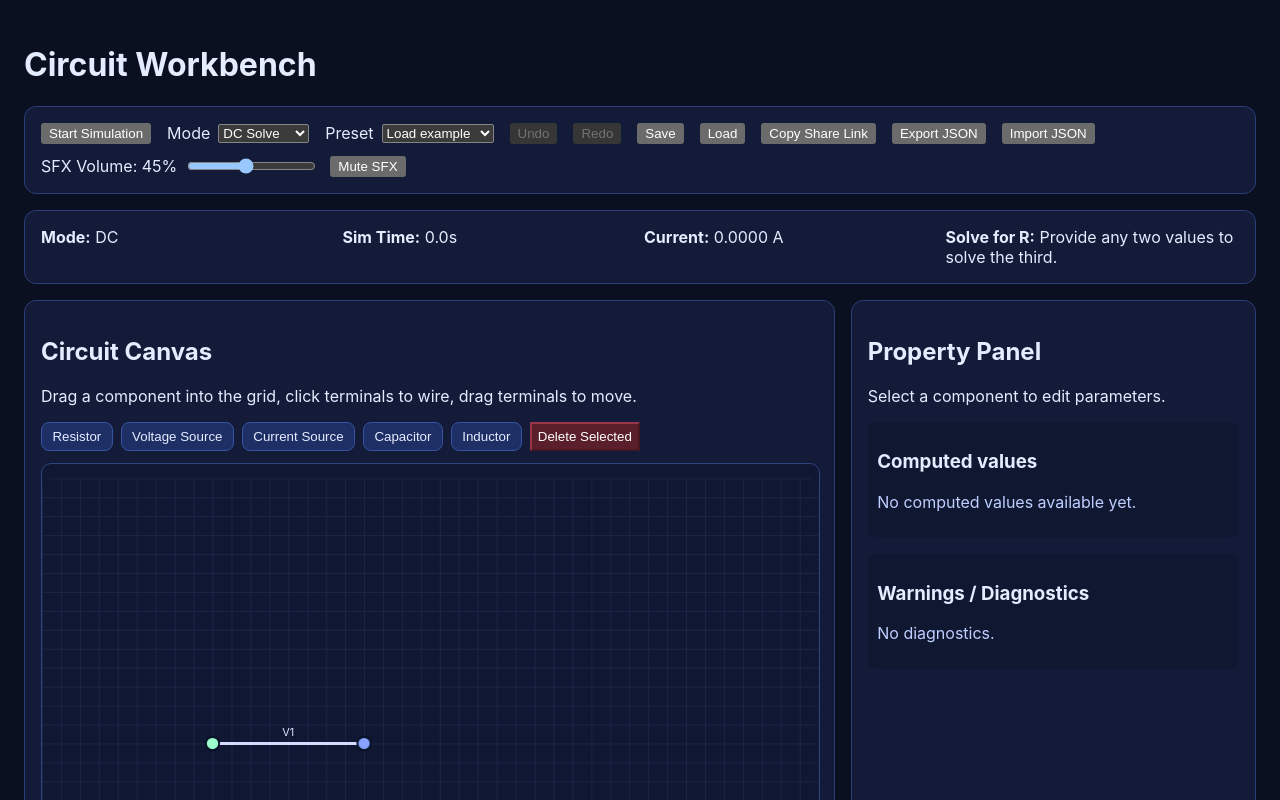
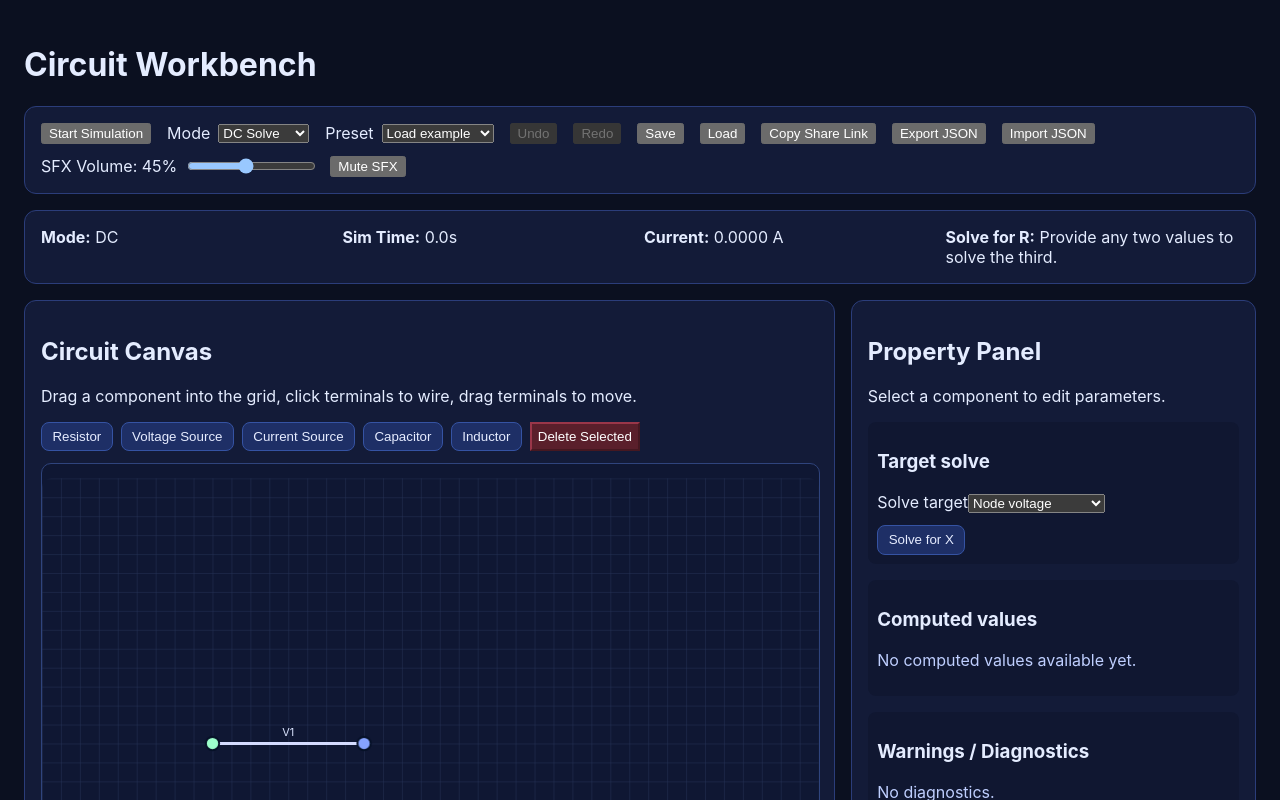
Before and after one commit to TheRealBasic/improved-succotash, a React (Vite) app: page / in a window 1280 px wide. Shown: the top 800 px of the page. Built offline with nearby package versions, Linux system fonts and the light colour scheme.

Commit message:
Add target-based solve workflow in property panel

```diff
--- a/src/components/PropertyPanel.tsx
+++ b/src/components/PropertyPanel.tsx
@@ -1,5 +1,5 @@
 import { useEffect, useMemo, useState } from 'react';
-import type { CircuitComponent, SolveCircuitResult, ValueMetadata } from '../engine/model';
+import type { CircuitComponent, SolveCircuitResult, SolveTarget, TargetSolveResult, ValueMetadata } from '../engine/model';
 import { ANIMATION_MS } from '../styles/animations';
 
 const PREFIX_FACTORS = {
@@ -14,7 +14,12 @@ type Prefix = keyof typeof PREFIX_FACTORS;
 
 type PropertyPanelProps = {
   selectedComponent?: CircuitComponent;
+  selectedNodeId?: string;
   solved: SolveCircuitResult;
+  targetResult?: TargetSolveResult;
+  selectedTarget: SolveTarget;
+  onChangeSelectedTarget: (target: SolveTarget) => void;
+  onSolveForTarget: () => void;
   onUpdateComponentValue: (componentId: string, valueKey: 'resistance' | 'capacitance' | 'inductance' | 'voltage' | 'current', value: number) => void;
   onValueApplied: () => void;
 };
@@ -44,11 +49,13 @@ const getEditableField = (
   }
 };
 
-export const PropertyPanel = ({ selectedComponent, solved, onUpdateComponentValue, onValueApplied }: PropertyPanelProps) => {
+export const PropertyPanel = ({ selectedComponent, selectedNodeId, solved, targetResult, selectedTarget, onChangeSelectedTarget, onSolveForTarget, onUpdateComponentValue, onValueApplied }: PropertyPanelProps) => {
   const editableField = getEditableField(selectedComponent);
   const [displayValue, setDisplayValue] = useState<string>('');
   const [prefix, setPrefix] = useState<Prefix>('');
   const [isValueUpdated, setIsValueUpdated] = useState(false);
+
+  const targetDiagnostic = useMemo(() => solved.diagnostics.find((diagnostic) => diagnostic.code.startsWith('target_')), [solved.diagnostics]);
 
   const computedValues = useMemo(() => {
     if (!selectedComponent) {
@@ -144,6 +151,34 @@ export const PropertyPanel = ({ selectedComponent, solved, onUpdateComponentValu
         )}
       </div>
 
+      <div className="computed-block">
+        <h3>Target solve</h3>
+        <label>
+          Solve target
+          <select
+            value={selectedTarget.type}
+            onChange={(event) => {
+              const nextType = event.target.value as SolveTarget['type'];
+              if (nextType === 'node_voltage') {
+                onChangeSelectedTarget({ type: nextType, nodeId: selectedNodeId ?? selectedComponent?.from ?? 'gnd' });
+              } else {
+                onChangeSelectedTarget({ type: nextType, componentId: selectedComponent?.id ?? '' });
+              }
+            }}
+          >
+            <option value="node_voltage">Node voltage</option>
+            <option value="component_current">Component current</option>
+            <option value="component_value">Component value</option>
+          </select>
+        </label>
+        <button type="button" onClick={onSolveForTarget}>
+          Solve for X
+        </button>
+        {targetResult && <p className="readonly">{targetResult.key}: {formatValue(targetResult.value)} {targetResult.unit} ({targetResult.unique ? 'unique' : 'non-unique'})</p>}
+        {targetResult && <p className="readonly">Dependencies: {targetResult.dependencies.join(', ') || 'none'}</p>}
+        {targetDiagnostic && <p className={`diag-${targetDiagnostic.severity}`}>[{targetDiagnostic.code}] {targetDiagnostic.message}</p>}
+      </div>
+
       <div className={`computed-block ${isValueUpdated ? 'value-updated' : ''}`}>
         <h3>Computed values</h3>
         {computedValues.length === 0 && <p className="readonly">No computed values available yet.</p>}
--- a/src/engine/solver.ts
+++ b/src/engine/solver.ts
@@ -4,8 +4,10 @@ import type {
   CircuitNode,
   CircuitState,
   SolveCircuitResult,
+  SolveTarget,
   SolvedCircuitValue,
   SolverDiagnostic,
+  TargetSolveResult,
   Unit,
   ValueConstraint,
   ValueMetadata
@@ -13,6 +15,7 @@ import type {
 
 export type SolveCircuitOptions = {
   monteCarlo?: MonteCarloOptions;
+  target?: SolveTarget;
 };
 
 export type CircuitValues = {
@@ -475,15 +478,98 @@ const solveCircuitCore = (circuitState: CircuitState): SolveCircuitResult => {
 
 export const solveCircuit = (circuitState: CircuitState, options?: SolveCircuitOptions): SolveCircuitResult => {
   const baseResult = solveCircuitCore(circuitState);
+  const diagnostics = [...baseResult.diagnostics];
+
+  if (options?.target) {
+    const targetKey = getTargetKey(options.target);
+    const hasSolveError = diagnostics.some((diagnostic) => diagnostic.severity === 'error');
+    if (hasSolveError) {
+      diagnostics.push({
+        code: 'target_unsolvable',
+        severity: 'error',
+        message: `Target ${targetKey} is unsolvable because circuit equations failed.`
+      });
+    } else if (!(targetKey in baseResult.values)) {
+      diagnostics.push({
+        code: 'target_not_found',
+        severity: 'error',
+        message: `Target ${targetKey} was not found in solved outputs.`
+      });
+    }
+
+    if (diagnostics.some((diagnostic) => diagnostic.code === 'underdetermined')) {
+      diagnostics.push({
+        code: 'target_non_unique',
+        severity: 'error',
+        message: `Target ${targetKey} is not unique with the current constraints.`
+      });
+    }
+  }
+
   if (options?.monteCarlo == null) {
-    return baseResult;
+    return { ...baseResult, diagnostics };
   }
 
   const monteCarloAnalysis = runMonteCarloAnalysis(circuitState, options.monteCarlo, solveCircuitCore);
   return {
     ...baseResult,
-    diagnostics: [...baseResult.diagnostics, ...monteCarloAnalysis.diagnostics],
+    diagnostics: [...diagnostics, ...monteCarloAnalysis.diagnostics],
     monteCarlo: monteCarloAnalysis.monteCarlo
+  };
+};
+
+
+export type SolveForTargetResult = SolveCircuitResult & {
+  target?: TargetSolveResult;
+};
+
+function getTargetKey(target: SolveTarget): string {
+  if (target.type === 'node_voltage') {
+    return `node:${target.nodeId}:voltage`;
+  }
+  if (target.type === 'component_current') {
+    return `component:${target.componentId}:current`;
+  }
+  return `component:${target.componentId}:resistance`;
+}
+
+function getTargetDependencies(target: SolveTarget, circuitState: CircuitState): string[] {
+  if (target.type === 'node_voltage') {
+    const incident = circuitState.components
+      .filter((component) => component.from === target.nodeId || component.to === target.nodeId)
+      .map((component) => `component:${component.id}`);
+    return [`node:${target.nodeId}`, ...incident];
+  }
+
+  const component = circuitState.components.find((entry) => entry.id === target.componentId);
+  if (!component) {
+    return [`component:${target.componentId}`];
+  }
+
+  return [`component:${component.id}`, `node:${component.from}`, `node:${component.to}`];
+}
+
+function getTargetUnit(target: SolveTarget, values: Record<string, SolvedCircuitValue>): Unit {
+  const key = getTargetKey(target);
+  return values[key]?.unit ?? (target.type === 'component_value' ? 'Ω' : target.type === 'component_current' ? 'A' : 'V');
+}
+
+export const solveCircuitForTarget = (circuitState: CircuitState, target: SolveTarget, options?: Omit<SolveCircuitOptions, 'target'>): SolveForTargetResult => {
+  const baseResult = solveCircuit(circuitState, { ...options, target });
+  const targetKey = getTargetKey(target);
+  const targetValue = baseResult.values[targetKey];
+  const dependencies = getTargetDependencies(target, circuitState);
+  const unique = !baseResult.diagnostics.some((diagnostic) => diagnostic.code === 'underdetermined' || diagnostic.code === 'target_non_unique');
+
+  return {
+    ...baseResult,
+    target: {
+      key: targetKey,
+      value: targetValue?.value,
+      unit: targetValue?.unit ?? getTargetUnit(target, baseResult.values),
+      dependencies,
+      unique
+    }
   };
 };
 
@@ -513,4 +599,4 @@ export const solveCircuitValues = (values: CircuitValues): SolvedCircuitValues =
   };
 };
 
-export type { CircuitNode, CircuitState, SolveCircuitResult } from './model';
+export type { CircuitNode, CircuitState, SolveCircuitResult, SolveTarget, TargetSolveResult } from './model';
--- a/src/main.tsx
+++ b/src/main.tsx
@@ -4,9 +4,9 @@ import { CircuitCanvas, type CanvasComponent } from './components/CircuitCanvas'
 import { PropertyPanel } from './components/PropertyPanel';
 import { getSfxSettings, isSfxBlocked, playSfx, setSfxVolume, subscribeToSfxSettings, toggleSfxMute, unlockSfx } from './audio/sfx';
 import { cloneCircuit, circuitPresets, type EditorCircuit } from './data/presets';
-import type { CircuitComponent, ComponentKind, SolveCircuitResult, Unit, ValueMetadata } from './engine/model';
+import type { CircuitComponent, ComponentKind, SolveCircuitResult, SolveTarget, TargetSolveResult, Unit, ValueMetadata } from './engine/model';
 import { runAnalysis, simulateStep } from './engine/simulation';
-import { solveCircuitValues } from './engine/solver';
+import { solveCircuitForTarget, solveCircuitValues } from './engine/solver';
 import './styles/theme.css';
 import './styles/animations.css';
 
@@ -73,6 +73,8 @@ const App = () => {
   const [selectedComponentId, setSelectedComponentId] = useState<string | undefined>(undefined);
   const [pendingWireFromNodeId, setPendingWireFromNodeId] = useState<string | undefined>(undefined);
   const [solved, setSolved] = useState<SolveCircuitResult>({ values: {}, diagnostics: [] });
+  const [selectedTarget, setSelectedTarget] = useState<SolveTarget>({ type: 'node_voltage', nodeId: 'gnd' });
+  const [targetResult, setTargetResult] = useState<TargetSolveResult | undefined>(undefined);
   const [simulationActive, setSimulationActive] = useState(false);
   const [simulationTime, setSimulationTime] = useState(0);
   const [mode, setMode] = useState<'dc' | 'ac'>('dc');
@@ -336,6 +338,23 @@ const App = () => {
     }
   };
 
+  const solveForTarget = () => {
+    const result = solveCircuitForTarget(
+      {
+        nodes: circuit.nodes.map((node) => ({
+          id: node.id,
+          reference: node.reference,
+          voltage: node.reference ? { value: 0, known: true, computed: false, unit: 'V' } : undefined
+        })),
+        components: circuit.components
+      },
+      selectedTarget
+    );
+
+    setSolved(result);
+    setTargetResult(result.target);
+  };
+
   const simulationSnapshot = simulateStep(
     {
       voltage: solvedTriangle.voltage,
@@ -443,7 +462,24 @@ const App = () => {
           }}
           onStartOrCompleteWire={startOrCompleteWire}
         />
-        <PropertyPanel selectedComponent={selectedComponent} solved={solved} onUpdateComponentValue={updateComponentValue} onValueApplied={() => playSfx('connect')} />
+        <PropertyPanel
+          selectedComponent={selectedComponent}
+          selectedNodeId={selectedNodeId}
+          solved={solved}
+          targetResult={targetResult}
+          selectedTarget={selectedTarget}
+          onChangeSelectedTarget={(target) => {
+            if (target.type === 'node_voltage') {
+              setSelectedTarget({ type: 'node_voltage', nodeId: target.nodeId || selectedNodeId || 'gnd' });
+              return;
+            }
+
+            setSelectedTarget({ type: target.type, componentId: target.componentId || selectedComponentId || '' });
+          }}
+          onSolveForTarget={solveForTarget}
+          onUpdateComponentValue={updateComponentValue}
+          onValueApplied={() => playSfx('connect')}
+        />
       </section>
     </main>
   );
```
Also changed, not shown: src/engine/model.ts (+17 -1 lines), 2 other files (tests, documents, lock files or other folders).
